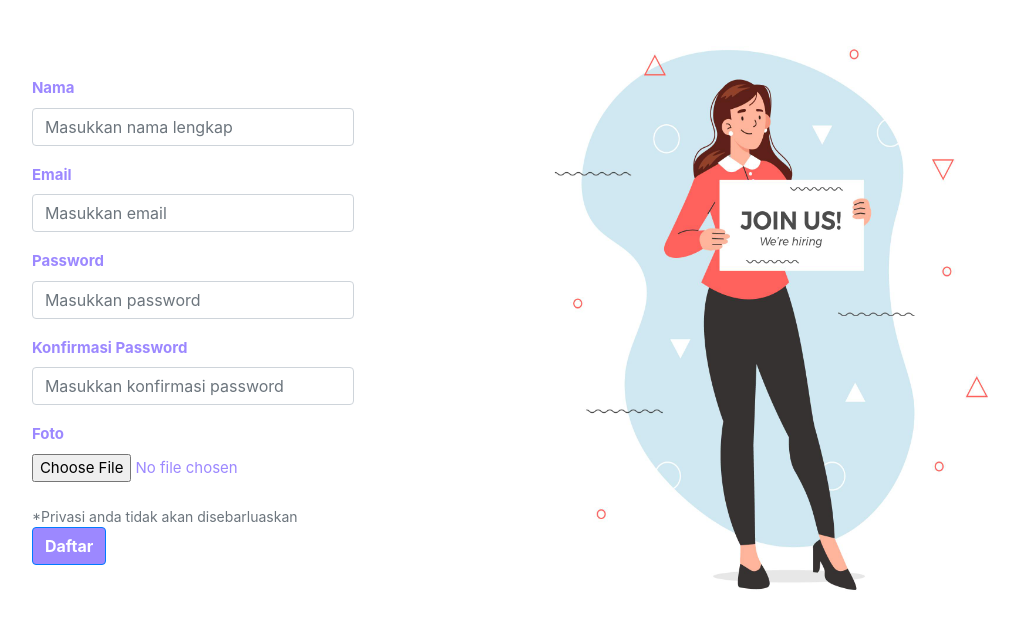
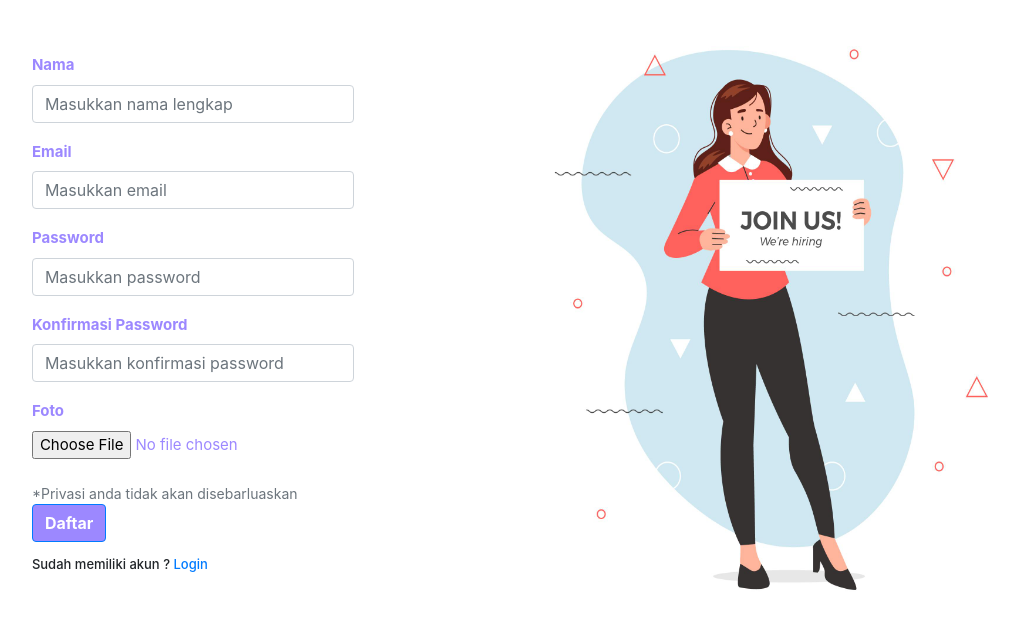
Before and after one commit to nestiawanfyant/Tubes-PWL-Client, a React (Create React App) app: page /daftar in a window 1280 px wide. Shown: the top 628 px of the page, without its empty margins (65-1084 px from the left). Built offline with nearby package versions, Linux system fonts and the light colour scheme.

Commit message:
update page Daftar

```diff
--- a/src/pages/Daftar/index.js
+++ b/src/pages/Daftar/index.js
@@ -1,6 +1,6 @@
 import React, { useState, useEffect } from "react";
 import { Col, Form, InputGroup, Row } from "react-bootstrap";
-import { useHistory } from "react-router-dom";
+import { useHistory, Link } from "react-router-dom";
 
 //bootstra
 import "bootstrap/dist/css/bootstrap.min.css";
@@ -121,6 +121,9 @@
           <Button type="submit" className={classes.button} onClick={Register}>
             Daftar
           </Button>
+          <h6 className={classes.text}>
+            Sudah memiliki akun ? <Link to={"/login"}>Login</Link>
+          </h6>
         </Form>
       </Col>
       <Col sm={7}>
```
